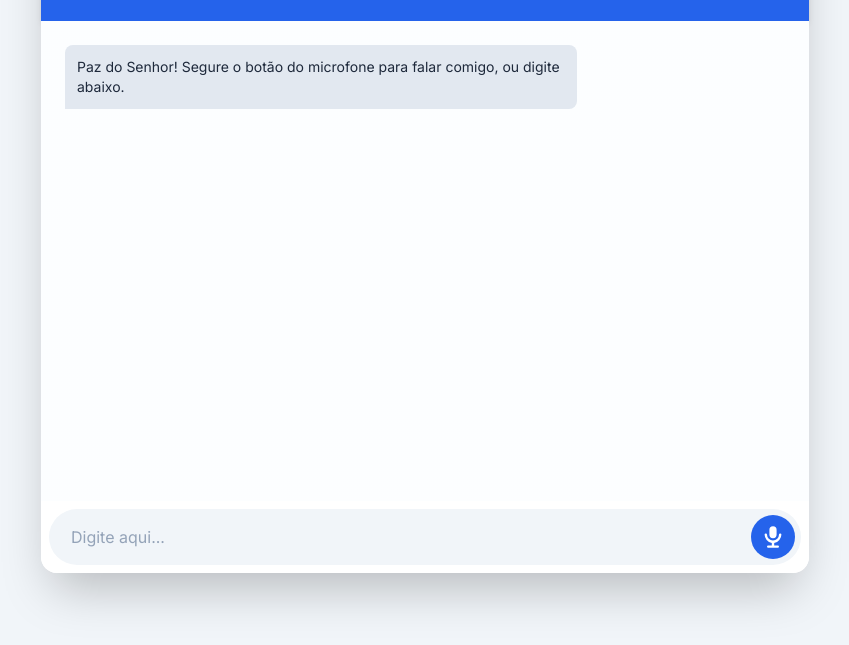
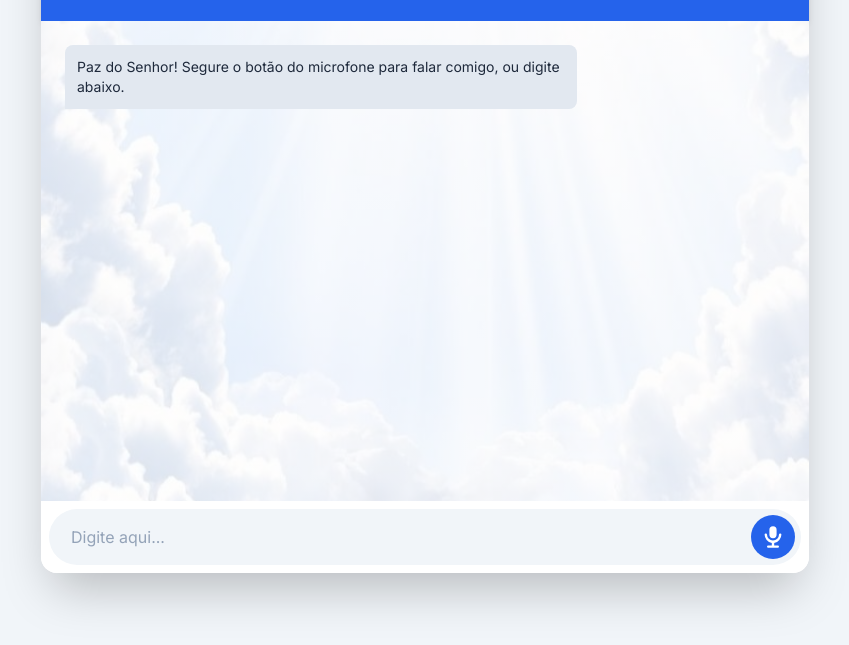
Before and after one commit to Tedesqui/christian, a website: page index.html in a window 1280 px wide. Shown: the part 107-752 px from the top of the page, without its empty margins (215-1064 px from the left). Drawn offline with nearby package versions, Linux system fonts and the light colour scheme.

Commit message:
Update index.html

```diff
--- a/index.html
+++ b/index.html
@@ -11,7 +11,7 @@
         #chat-window {
             /* Fundo suave caso a imagem de fundo falhe */
             background-color: #f0f9ff;
-            background-image: linear-gradient(rgba(255, 255, 255, 0.8), rgba(255, 255, 255, 0.8)), url('images/heaven.jpeg'); /* Opcional: se tiver fundo */
+            background-image: linear-gradient(rgba(255, 255, 255, 0.8), rgba(255, 255, 255, 0.8)), url('public/heaven.jpeg'); /* Opcional: se tiver fundo */
             background-size: cover; background-position: center;
             position: relative; z-index: 40;
         }
```
